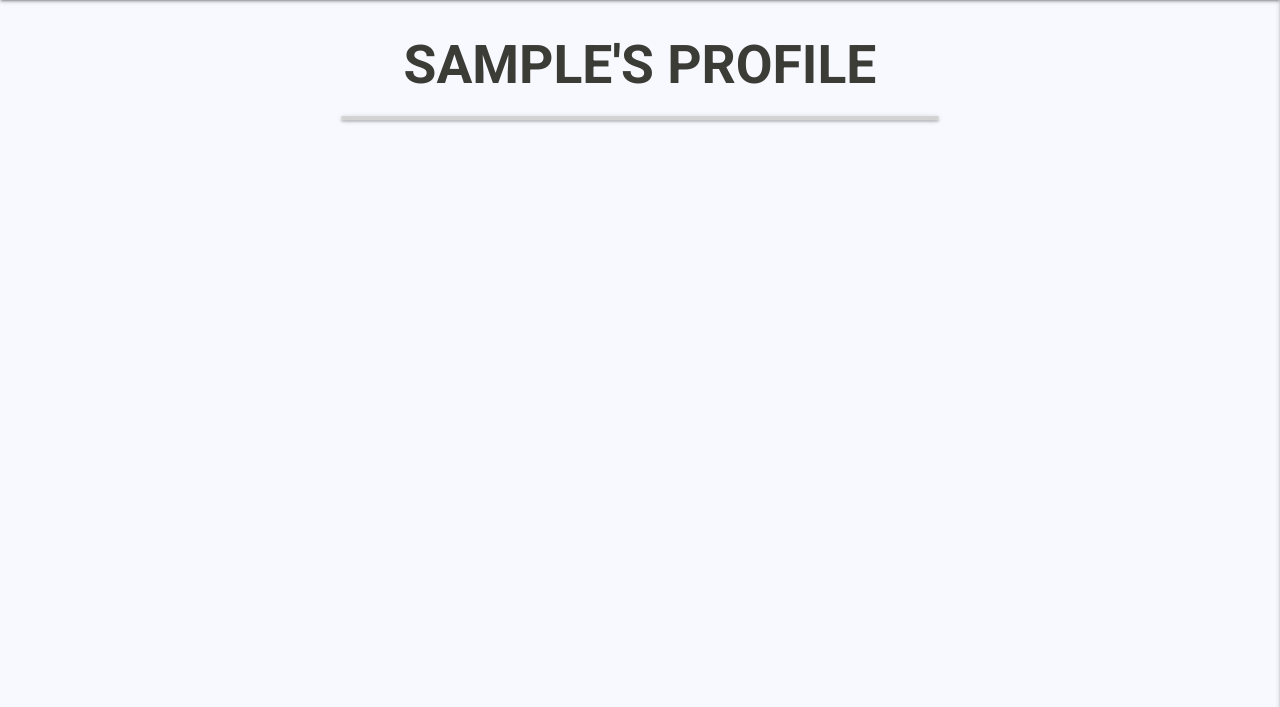
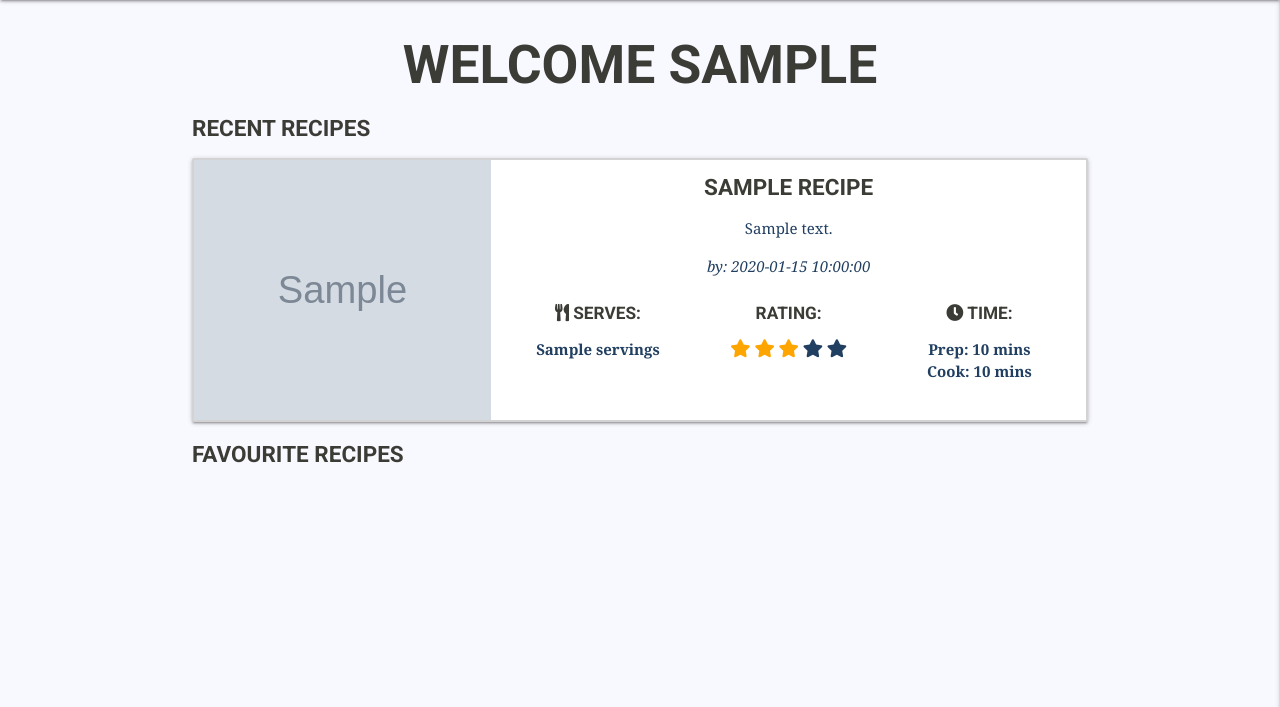
Before and after one commit to RussOakham/wanderlust-recipes, a Flask app: page /login/1 in a window 1280 px wide. Shown: the part 64-771 px from the top of the page. Run offline with Flask 2, Linux system fonts and the light colour scheme; the visitor is signed in with stand-in values (Sample User, id 1); grey boxes marked "Sample" are stand-in pictures; a database or web service that is not in the repository returns one stand-in record (values such as "Sample title"); some libraries are stand-ins or nearby versions.

Commit message:
profile page - user added recipes - populate page with recipes added by the user via Jinja

```diff
--- a/app.py
+++ b/app.py
@@ -94,7 +94,10 @@ def profile(username):
 
     if session["user"]:
         # If truthy
-        return render_template("profile.html", username=username)
+        # Retrieve recipes from db added by user
+        recipes = list(mongo.db.recipes.find({"created_by": username}))
+        return render_template(
+            "profile.html", username=username, recipes=recipes)
 
     return redirect(url_for("login"))
 
--- a/static/css/style.css
+++ b/static/css/style.css
@@ -4,10 +4,6 @@ body {
     background-color: #f8f8ff;
     font-family: 'Noto Serif', serif;
     color: #213f61;
-}
-
-.row .col {
-    padding: 0;
 }
 
 h1,
@@ -204,7 +200,6 @@ nav .brand-logo i.material-icons {
     height: 260px;
     -o-object-fit: cover;
     object-fit: cover;
-    vertical-align: middle;
 }
 
 .collection-item {
@@ -220,7 +215,6 @@ nav .brand-logo i.material-icons {
     width: 100%;
     height: 100%;
     object-fit: cover;
-    vertical-align: middle;
     display: block;
 }
 
--- a/templates/add_recipe.html
+++ b/templates/add_recipe.html
@@ -54,7 +54,7 @@
         <div class="row">
             <!-- Recipe Preparation Time -->
             <div class="col s6">
-                <h6>Preparation Time</h6>
+                <h6>Prep Time</h6>
                 <div class="input-field col s7">
                     <i class="fas fa-clock prefix"></i>
                     <select id="prep_hours" name="prep_hours" required>
--- a/templates/profile.html
+++ b/templates/profile.html
@@ -1,12 +1,65 @@
 {% extends "base.html" %}
 {% block content %}
 
-<h2 class="center-align">{{ username }}'s Profile</h2>
+<h2 class="center-align">Welcome {{ username }}</h2>
 
 <div class="row">
-    <div class="col s12 m8 offset-m2 box-shadow border-radius box-border">
+    <h3>Recent Recipes</h3>
 
+    {% for recipe in recipes %}
+
+    {% if recipe|length > 0 %}
+
+    <div class="row recipe-panel box-shadow border-radius box-border center-align">
+        <div class="col m4 s12 recipe-img-container">
+            <img src="{{ recipe.image_upload_url }}" class="recipe-image" alt="{{ recipe.recipe_title }}">
+        </div>
+        <div class="col m8 s12">
+            <h3 class="recipe-title-link"><a href="/recipes/{{ recipe.url }}">{{ recipe.recipe_title }}</a></h3>
+            <p>{{ recipe.recipe_description }}</p>
+            <p><em>by: {{ recipe.created_by|capitalize }}</em></p>
+            <div class="recipe-info">
+                <div class="col m4 s12 bold">
+                    <h6><i class="fas fa-utensils"></i> Serves:</h6>
+                    <p>{{ recipe.servings }}</p>
+                </div>
+                <div class="col m4 s12 bold">
+                    <h6>Rating:</h6>
+                    <ul class="recipe-rating-home">
+                        <span class="fa fa-star checked"></span>
+                        <span class="fa fa-star checked"></span>
+                        <span class="fa fa-star checked"></span>
+                        <span class="fa fa-star"></span>
+                        <span class="fa fa-star"></span>
+                    </ul>
+                </div>
+                <div class="col m4 s12 bold">
+                    <h6><i class="fas fa-clock"></i> Time:</h6>
+                    <p>
+                        Prep: {{ recipe.prep_minutes }} mins
+                        <br>
+                        Cook: {{ recipe.cook_minutes }} mins
+                    </p>
+                </div>
+            </div>
+        </div>
     </div>
+
+    {% else %}
+
+    <div class="row">
+        <div class="col s12 recipe-panel box-shadow border-radius box-border center-align">
+            <h6>No recipes submitted</h6>
+        </div>
+    </div>
+
+    {% endif %}
+
+    {% endfor %}
+
+    <h3>Favourite Recipes</h3>
+
+
 </div>
 
 {% endblock %}
--- a/templates/recipe_detail.html
+++ b/templates/recipe_detail.html
@@ -43,8 +43,8 @@
 
 <section id="recipe-details">
     <div class="row">
-        <div class="col s12 box-shadow border-radius box-border">
-            <ul id="tabs-swipe-demo" class="tabs">
+        <div class="col s12">
+            <ul id="tabs-swipe-demo" class="tabs box-shadow border-radius box-border">
                 <li class="tab col s6"><a class="active" href="#recipe-ingredients">Ingredients</a></li>
                 <li class="tab col s6"><a href="#recipe-method">Method</a></li>
             </ul>
--- a/templates/recipes.html
+++ b/templates/recipes.html
@@ -27,7 +27,7 @@
     <div class="col m8 s12">
         <h3 class="recipe-title-link"><a href="/recipes/{{ recipe.url }}">{{ recipe.recipe_title }}</a></h3>
         <p>{{ recipe.recipe_description }}</p>
-        <p><em>by: {{ recipe.created_by }}</em></p>
+        <p><em>by: {{ recipe.created_by|capitalize }}</em></p>
         <div class="recipe-info">
             <div class="col m4 s12 bold">
                 <h6><i class="fas fa-utensils"></i> Serves:</h6>
@@ -61,7 +61,7 @@
     <div class="col m8 s12">
         <h3 class="recipe-title-link"><a href="/recipes/{{ recipe.url }}">{{ recipe.recipe_title }}</a></h3>
         <p>{{ recipe.recipe_description }}</p>
-        <p><em>by: {{ recipe.created_by }}</em></p>
+        <p><em>by: {{ recipe.created_by|capitalize }}</em></p>
         <div class="recipe-info">
             <div class="col m4 s12 bold">
                 <h6><i class="fas fa-utensils"></i> Serves:</h6>
```
